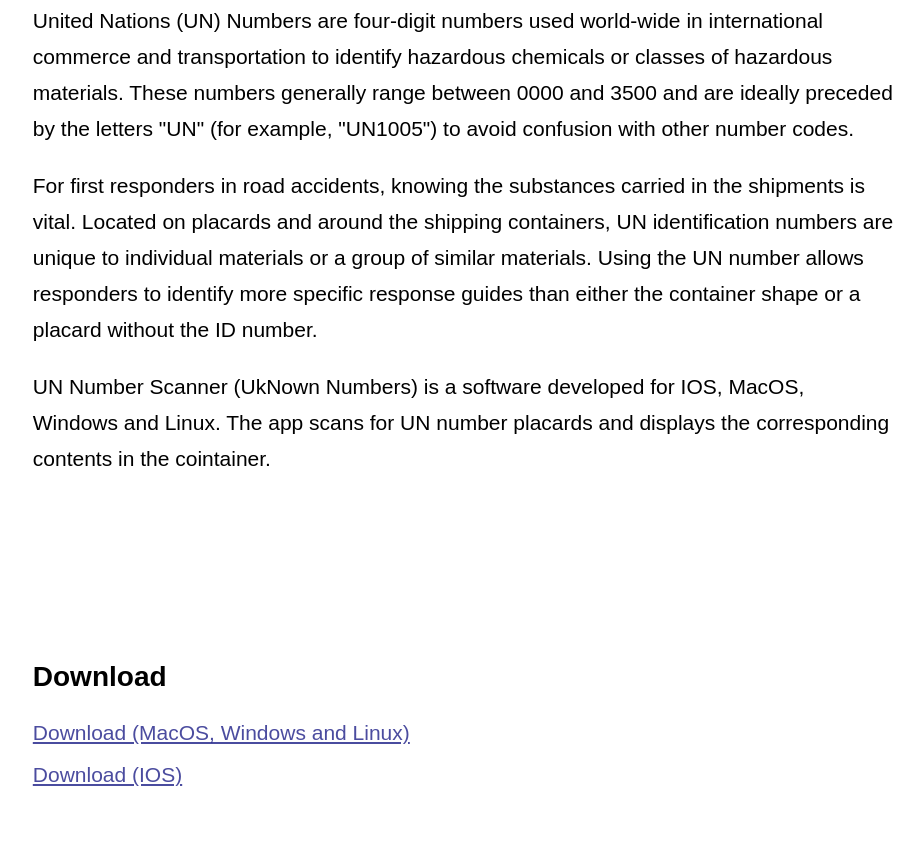
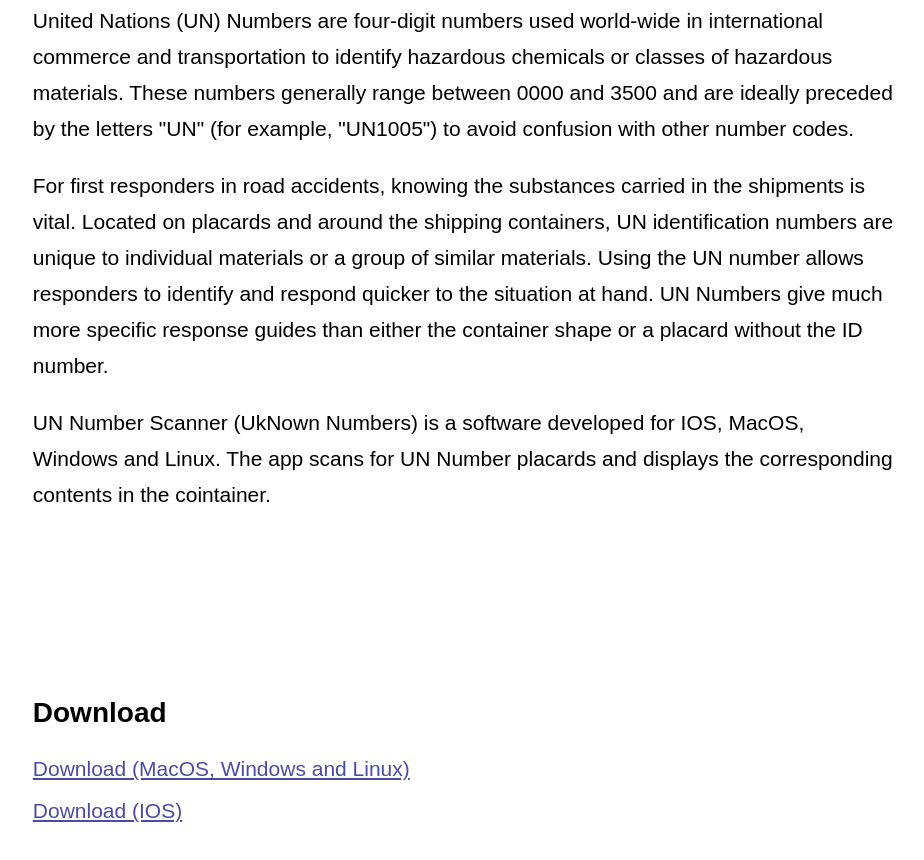
Before and after one commit to RayLi47/RayLi47.github.io, a plain HTML site: page index.html in a window 1280 px wide. Shown: the part 780-1640 px from the top of the page, without its empty margins (176-1100 px from the left). Drawn offline with Linux system fonts and the light colour scheme.

Commit message:
Update index.html

```diff
--- a/index.html
+++ b/index.html
@@ -47,11 +47,11 @@
           <p class='text'> United Nations (UN) Numbers are four-digit numbers used world-wide in international commerce and transportation to identify hazardous chemicals or classes of hazardous materials. These numbers generally range between 0000 and 3500 and are ideally preceded by the letters "UN" (for example, "UN1005") to avoid confusion with other number codes.
           </p>
 
-	  <p class='text text--1'> For first responders in road accidents, knowing the substances carried in the shipments is vital. Located on placards and around the shipping containers, UN identification numbers are unique to individual materials or a group of similar materials. Using the UN number allows responders to identify more specific response guides than either the container shape or a placard without the ID number.
+	  <p class='text text--1'> For first responders in road accidents, knowing the substances carried in the shipments is vital. Located on placards and around the shipping containers, UN identification numbers are unique to individual materials or a group of similar materials. Using the UN number allows responders to identify and respond quicker to the situation at hand. UN Numbers give much more specific response guides than either the container shape or a placard without the ID number.
 	  </p>
           <a name='download'/>
 
-	  <p class='text text--2'> UN Number Scanner (UkNown Numbers) is a software developed for IOS, MacOS, Windows and Linux. The app scans for UN number placards and displays the corresponding contents in the cointainer.
+	  <p class='text text--2'> UN Number Scanner (UkNown Numbers) is a software developed for IOS, MacOS, Windows and Linux. The app scans for UN Number placards and displays the corresponding contents in the cointainer.
 	  </p>
 
       </div>
```
